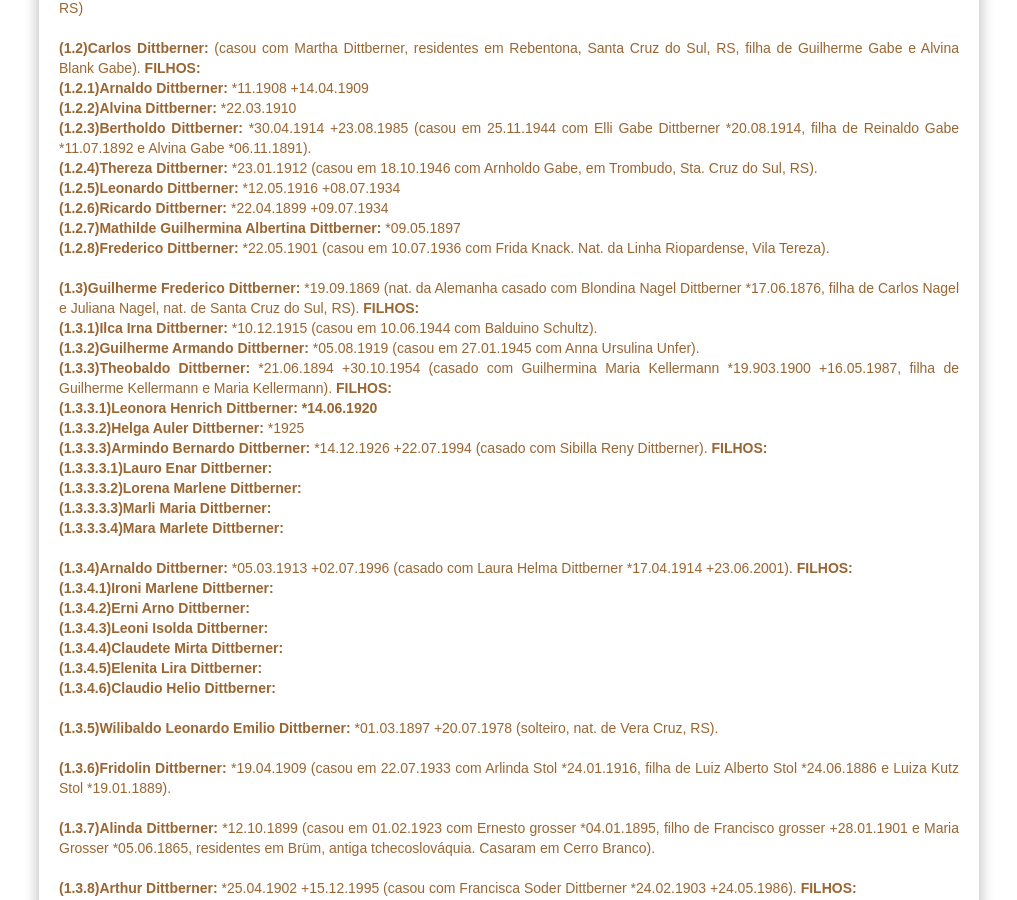
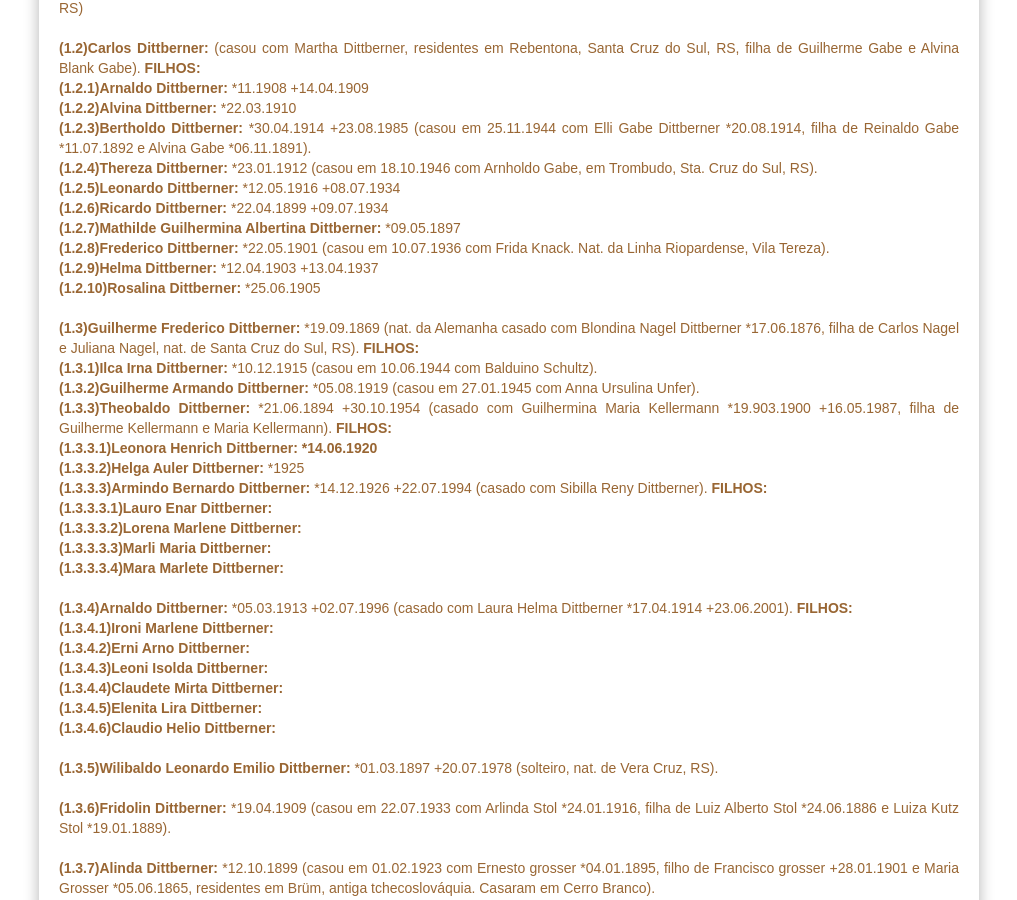
Before and after one commit to claudiovargas1955/claudiovargas1955.github.io, a Jekyll site: the page built from _pages/familia-dittberner.html, in a window 1280 px wide and 900 px high, scrolled down 895 px. Shown: the whole window, without its empty margins (131-1148 px from the left). Built offline with Jekyll 4.4.1, drawn with Linux system fonts in a browser that asks for light colours; some web fonts are replaced.

Commit message:
Update familia-dittberner.html

```diff
--- a/_pages/familia-dittberner.html
+++ b/_pages/familia-dittberner.html
@@ -133,7 +133,9 @@ Alvina Blank Gabe). <b>FILHOS: </b><br>
       <b>(1.2.6)Ricardo Dittberner: </b>*22.04.1899 +09.07.1934 <br>
       <b>(1.2.7)Mathilde Guilhermina Albertina Dittberner: </b>*09.05.1897 <br>
       <b>(1.2.8)Frederico Dittberner: </b>*22.05.1901 (casou em 10.07.1936 com Frida Knack. Nat. da Linha Riopardense, Vila Tereza).
-      <br><br>
+      <br>
+      <b>(1.2.9)Helma Dittberner: </b>*12.04.1903 +13.04.1937<br>
+      <b>(1.2.10)Rosalina Dittberner: </b>*25.06.1905 <br><br>
 
 <b>(1.3)Guilherme Frederico Dittberner: </b>*19.09.1869 (nat. da Alemanha casado com Blondina Nagel Dittberner *17.06.1876, filha de
 Carlos Nagel e Juliana Nagel, nat. de Santa Cruz do Sul, RS). <b>FILHOS: </b><br>
```
